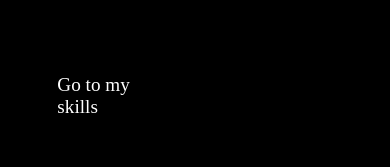
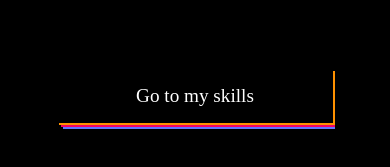
Before and after one commit to washington-shoji/personal-portfolio-nextjs-typescript, a Next.js app: page / in a window 390 px wide. Shown: the part 513-680 px from the top of the page. Built offline with nearby package versions, Linux system fonts and the light colour scheme.

Commit message:
feat(styling): Added dynamic media query responsiveness to button component

```diff
--- a/src/components/button-exp/Button.module.scss
+++ b/src/components/button-exp/Button.module.scss
@@ -66,3 +66,15 @@ $ease: all 300ms cubic-bezier(0.68, -0.55, 0.265, 1.55);
 		}
 	}
 }
+
+@media (max-width: 600px) {
+	.button_exp {
+		max-width: 100%;
+		padding: 1rem;
+		box-shadow: 2px 2px 0px #ff9100, 4px 4px 0px #f10366, 6px 6px 0px #6173ff;
+
+		& p {
+			text-align: center;
+		}
+	}
+}
```
